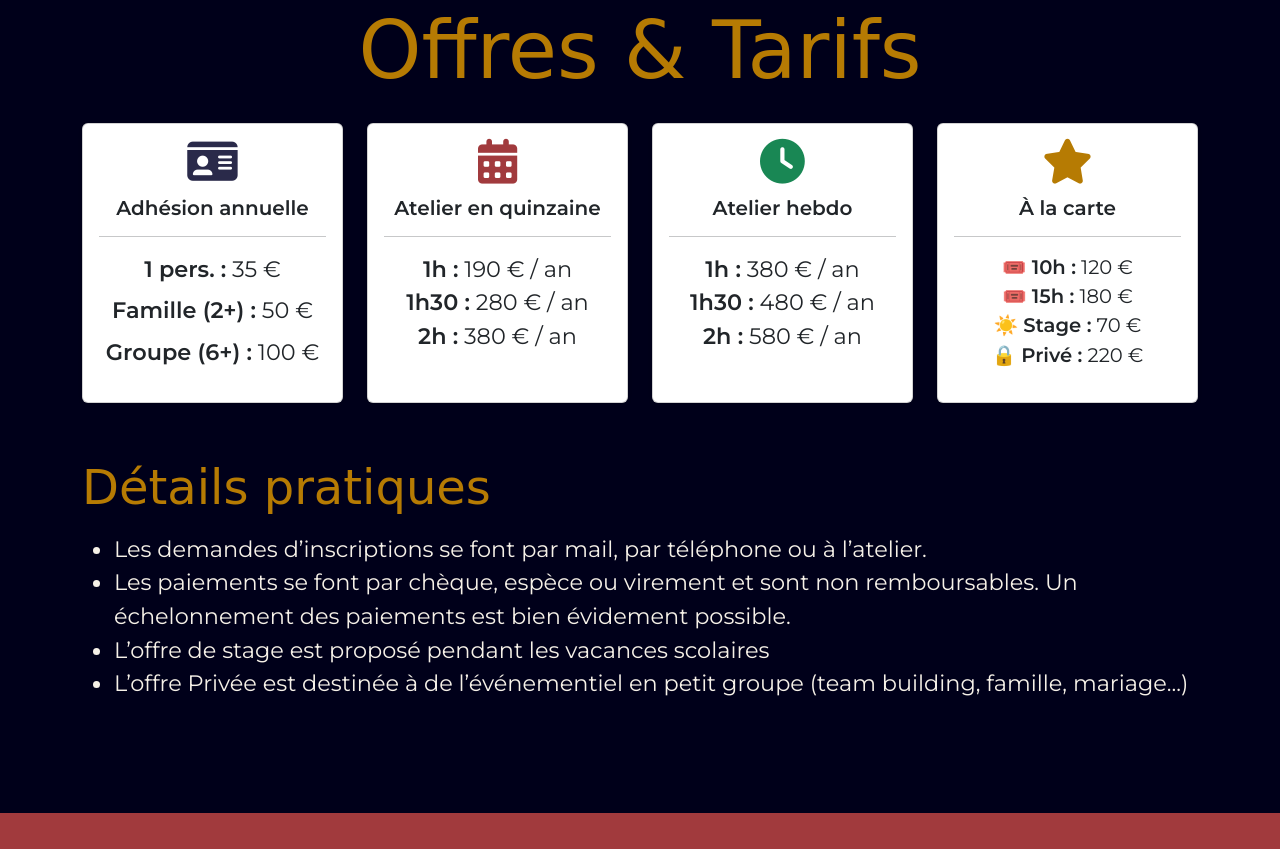
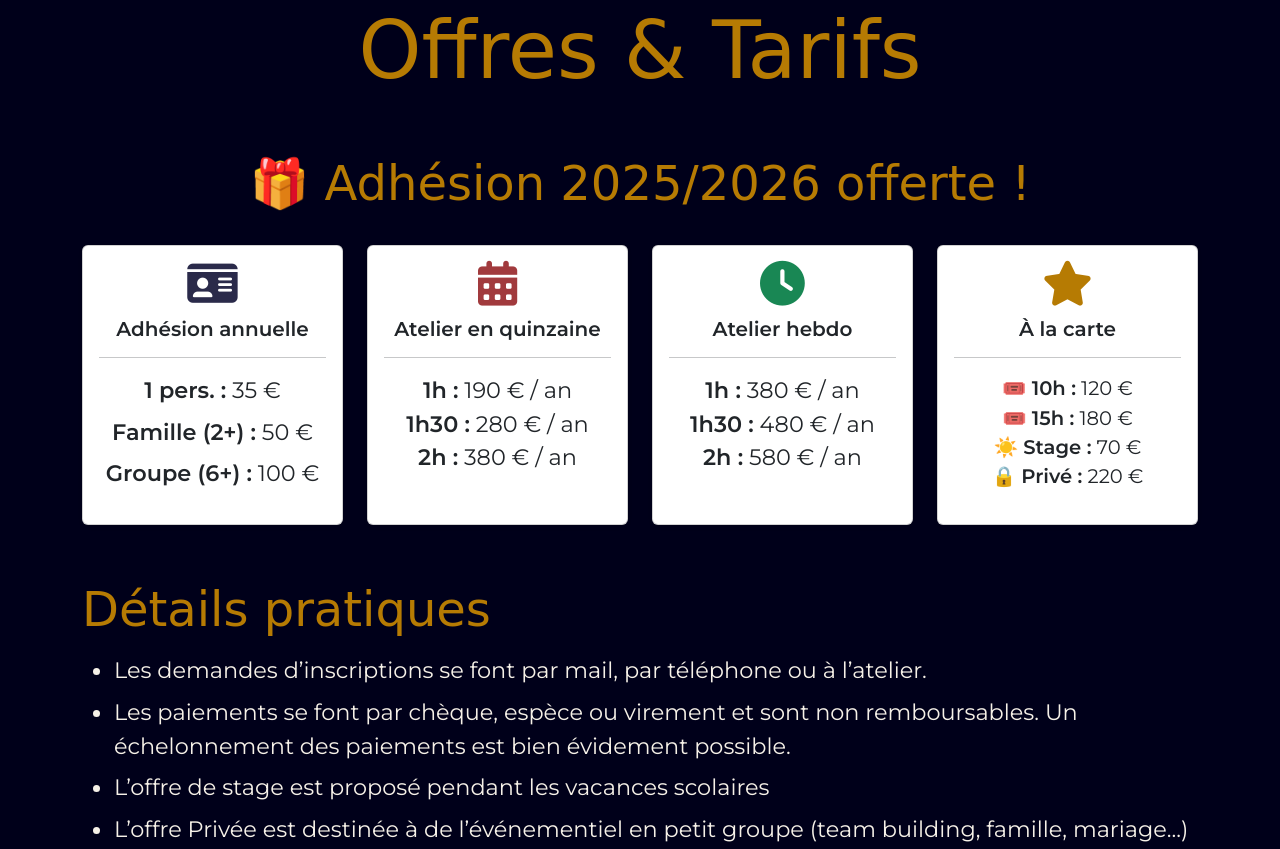
Before and after one commit to sheebypanda/lamainalouvrage, a plain HTML site: page index.html in a window 1280 px wide. Shown: the part 8505-9354 px from the top of the page. Drawn offline with nearby package versions, Linux system fonts and the light colour scheme; a web font is replaced by a local one.

Commit message:
adhesion offerte

```diff
--- a/index.html
+++ b/index.html
@@ -335,6 +335,7 @@
 <section id="offres" class="section-offres">
   <div class="container">
     <h2 class="text-center mb-4">Offres & Tarifs</h2>
+    <h4 class="text-center pb-3 mb-3">🎁 Adhésion 2025/2026 offerte !</h4>
     <div class="row g-4">
       <div class="col-12 col-sm-6 col-lg-3">
         <div class="card h-100 border-dashed shadow-sm ticket text-center">
@@ -399,10 +400,10 @@
       <div class="col-12">
         <h4>Détails pratiques</h4>
         <ul>
-          <li>Les demandes d’inscriptions se font par mail, par téléphone ou à l’atelier.</li>
-          <li>Les paiements se font par chèque, espèce ou virement et sont non remboursables. Un échelonnement des paiements est bien évidement possible.</li>
-          <li>L’offre de stage est proposé pendant les vacances scolaires</li>
-          <li>L’offre Privée est destinée à de l’événementiel en petit groupe (team building, famille, mariage...)</li>
+          <li class="mb-2">Les demandes d’inscriptions se font par mail, par téléphone ou à l’atelier.</li>
+          <li class="mb-2">Les paiements se font par chèque, espèce ou virement et sont non remboursables. Un échelonnement des paiements est bien évidement possible.</li>
+          <li class="mb-2">L’offre de stage est proposé pendant les vacances scolaires</li>
+          <li class="mb-2">L’offre Privée est destinée à de l’événementiel en petit groupe (team building, famille, mariage...)</li>
         </ul>
       </div>
     </div>
```
